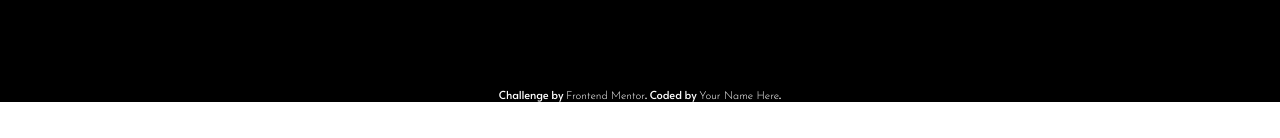
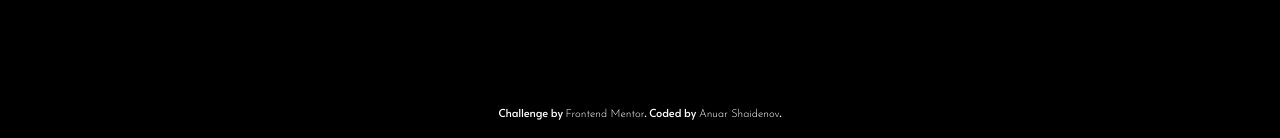
Before and after one commit to anuarshaidenov/loopstudios-landing-page, a plain HTML site: page index.html in a window 1280 px wide. Shown: the part 2628-2766 px from the top of the page. Before the commit the page ends 2730 px from the top, so only its background shows below. Drawn offline with Linux system fonts and the light colour scheme.

Commit message:
add Readme.md

```diff
--- a/index.html
+++ b/index.html
@@ -22,6 +22,7 @@
         font-size: 11px;
         text-align: center;
         color: white;
+        padding: 1rem 0;
       }
     </style>
   </head>
@@ -207,7 +208,10 @@
       Challenge by
       <a href="https://www.frontendmentor.io?ref=challenge" target="_blank"
         >Frontend Mentor</a
-      >. Coded by <a href="#">Your Name Here</a>.
+      >. Coded by
+      <a href="https://github.com/anuarshaidenov" target="_blank"
+        >Anuar Shaidenov</a
+      >.
     </div>
 
     <script src="index.js"></script>
```
Also changed, not shown: data.txt (deleted), 3 other files.
